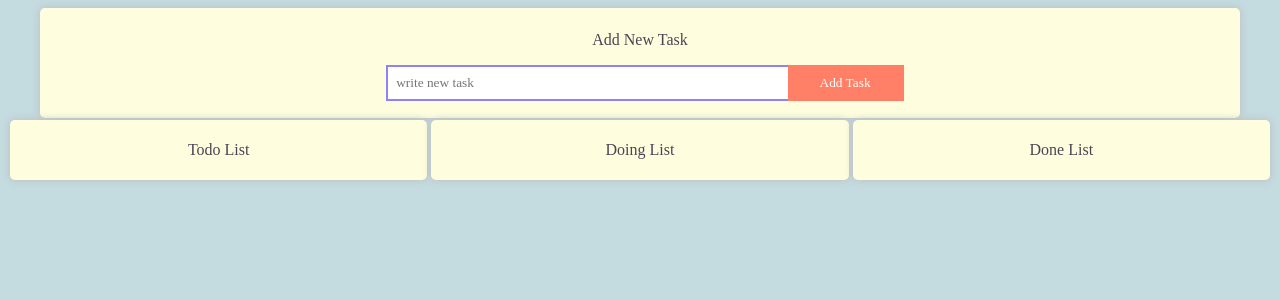
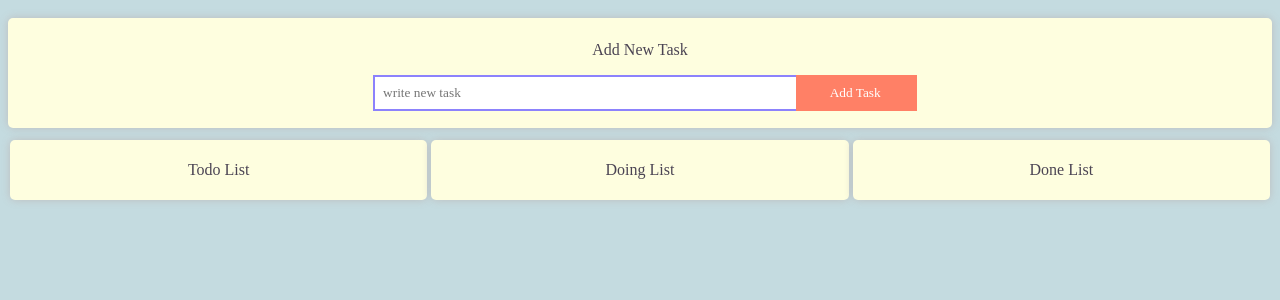
Before and after one commit to milad-heidari/todo, a React (Create React App) app: page / in a window 1280 px wide. Shown: the top 300 px of the page. Built offline with nearby package versions, Linux system fonts and the light colour scheme; the HTML template or start-up script is replaced by a standard one.

Commit message:
fix css code

```diff
--- a/src/Layout/TodoFormLayout/addTodoFormLayout.css
+++ b/src/Layout/TodoFormLayout/addTodoFormLayout.css
@@ -1,29 +1,14 @@
 .container{
-     /* Background color */
-     /* background-color: #C4DBE0; */
-     /* background-color: rgba(0, 0, 0, 0.3); */
-
-     /* You can use gradient background color such as
-     background: linear-gradient(rgba(0, 0, 0, 0.2) 0%, rgba(0, 0, 0, 0.1) 100%); */
-
-     /* Curved corners */
-     /* border-bottom-left-radius: 90% 70%;
-     border-bottom-right-radius: 30% 60%; */
-
-     /* align-content: center; */
      align-items: center;
-     /* text-align: center; */
-
      display: flex;
      flex-direction: column;
-
      height:inherit;
      padding: 0;
 }
 
 .add-form-box{
-     width: calc(95% );
-     /* background-color: #00a8a8be; */
+     width: calc(100% );
+     margin: 10px;
      background-color: #FEFEDF;
      border-radius: 5px;
      height: 100px;
@@ -34,7 +19,6 @@
      align-items: center;
      justify-content: center;
      flex-direction: column;
-     /* margin-top: 60px; */
 }
 
 .add-form-box__title{
@@ -43,8 +27,6 @@
 
 .add-form{
      width: 80%;
-     /* background-color: yellow; */
-     /* padding: 12px; */
      padding-top: 0px;
      display: flex;
      justify-content: center;
@@ -54,23 +36,17 @@
 .add-form__input{
      width: 40%;
      height: 30px;
-     /* border: 2px solid #8C82FC; */
      border-left: 2px solid #8C82FC;
      border-top: 2px solid #8C82FC;
      border-bottom: 2px solid #8C82FC;
      border-right: none;
-     /* padding: 4px; */
      padding-left: 8px;
      padding-right: 8px;
-     /* border-radius: 5px; */
      outline: none;
-     /* outline-color: rgb(92, 92, 112); */
      margin-left: 10px;
-     /* margin-right: 10px; */
 }
 
 .add-form__input:focus{
-     /* border: 2px solid #845EC2; */
      border-left: 2px solid #845EC2;
      border-top: 2px solid #845EC2;
      border-bottom: 2px solid #845EC2;
@@ -80,30 +56,17 @@
 
 .add-form__button{
      width: 12%;
-     /* height: 30px; */
      margin-left: 0px;
-    /* margin-right: 50px; */
-    /* background-color: rgb(255, 124, 1); */
-    /* padding: 10px; */
     color: white;
-    /* border-radius: 4px; */
-    /* outline: none; */
-    /* border: 3px solid #FF8066; */
     border-left:none;
     border-top: 2px solid #FF8066;
     border-bottom: 2px solid #FF8066;
     border-right: 2px solid #FF8066;
-    /* border-radius: 5px; */
     background: #FF8066;
-    /* border-width: 2px; */
-    /* border-color: white; */
-    /* ma: 20px; */
 }
 
 .add-form__button:hover{
      background: rgb(243, 243, 243);
-     /* border: 3px solid #FF8066; */
-     /* background-color: #845EC2; */
      border-left:none;
      border-top: 2px solid #845EC2;
      border-bottom: 2px solid #845EC2;
```
